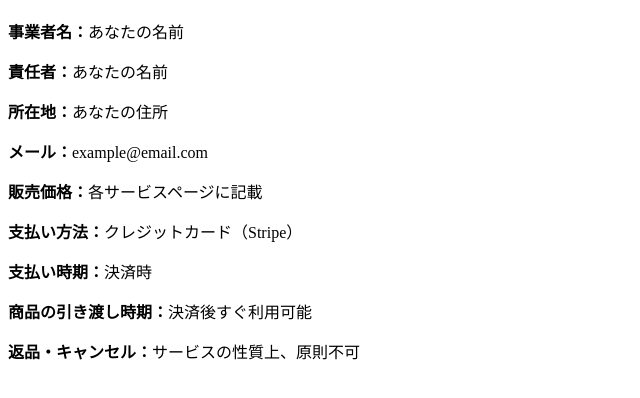
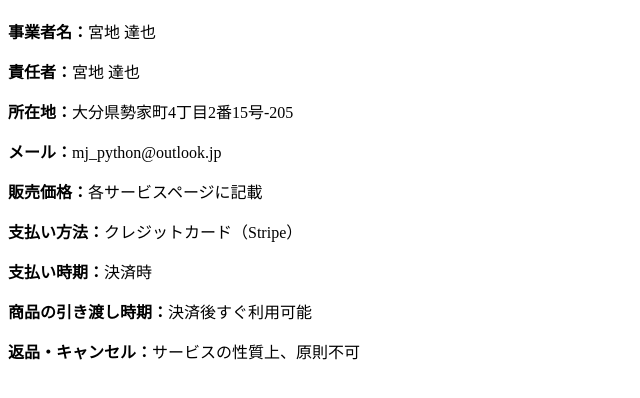
Before and after one commit to mj-coffee/tokusho-law, a plain HTML site: page index.html in a window 1280 px wide. Shown: the part 70-468 px from the top of the page, without its empty margins (0-640 px from the left). Drawn offline with Linux system fonts and the light colour scheme.

Commit message:
Update index.html

```diff
--- a/index.html
+++ b/index.html
@@ -8,10 +8,10 @@
 <body>
   <h1>特定商取引法に基づく表記</h1>
 
-  <p><strong>事業者名：</strong>あなたの名前</p>
-  <p><strong>責任者：</strong>あなたの名前</p>
-  <p><strong>所在地：</strong>あなたの住所</p>
-  <p><strong>メール：</strong>example@email.com</p>
+  <p><strong>事業者名：</strong>宮地 達也</p>
+  <p><strong>責任者：</strong>宮地 達也</p>
+  <p><strong>所在地：</strong>大分県勢家町4丁目2番15号-205</p>
+  <p><strong>メール：</strong>mj_python@outlook.jp</p>
 
   <p><strong>販売価格：</strong>各サービスページに記載</p>
   <p><strong>支払い方法：</strong>クレジットカード（Stripe）</p>
```
